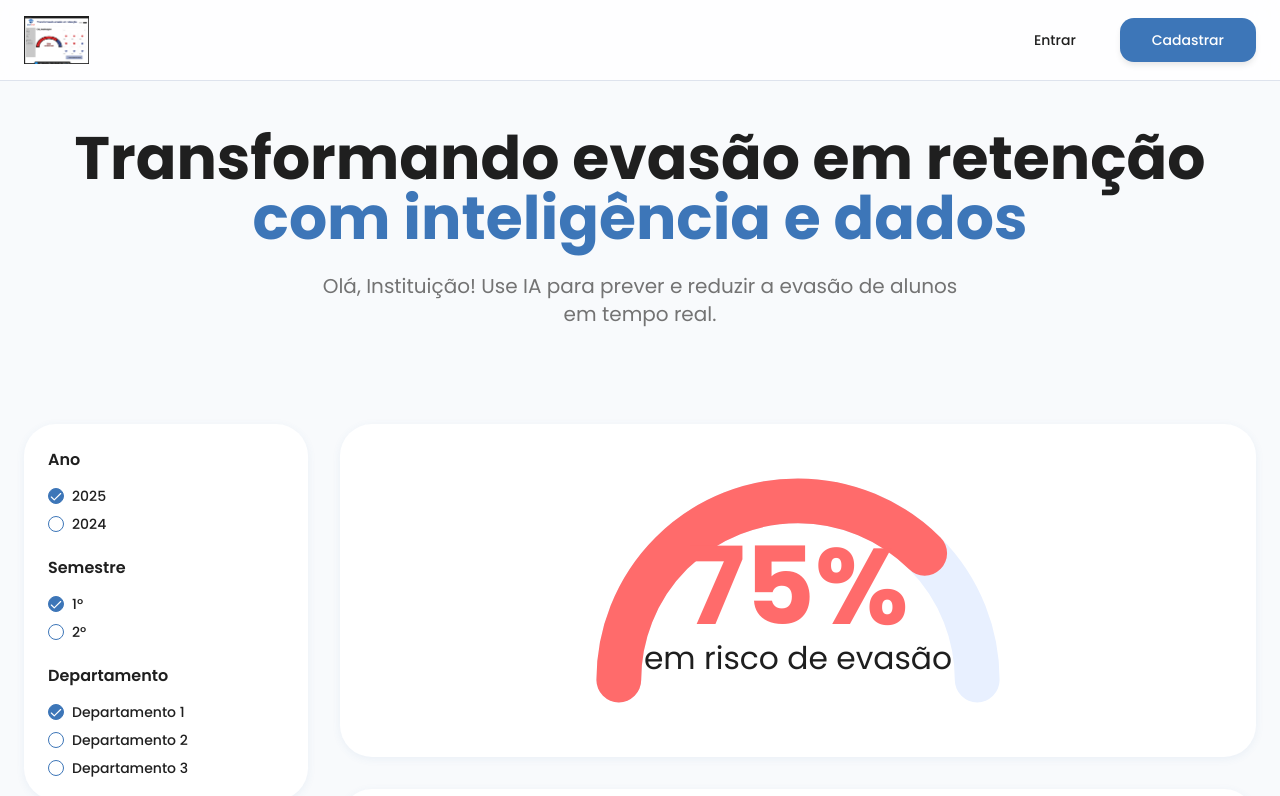
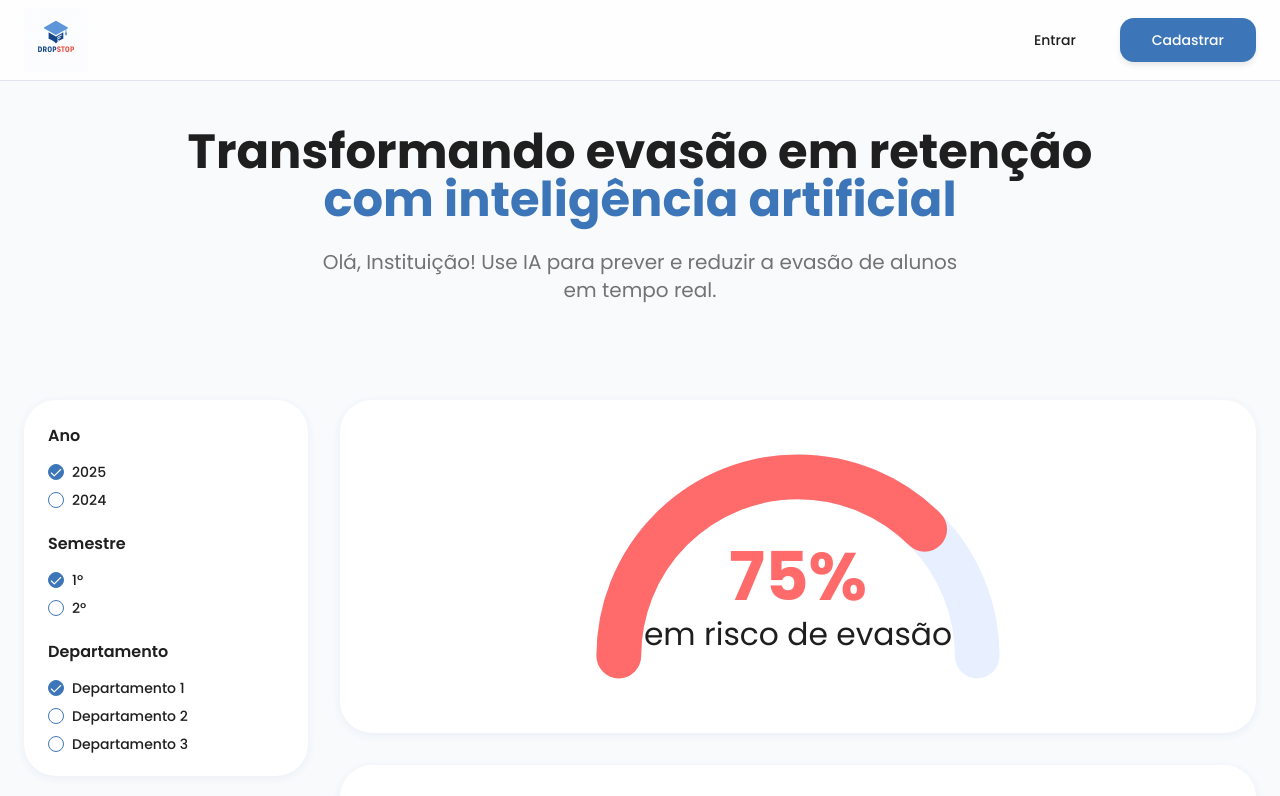
Before and after one commit to gpadun/dropstop-ai-retention, a React (Vite) app: page / in a window 1280 px wide. Shown: the top 796 px of the page. Built offline with nearby package versions, Linux system fonts and the light colour scheme; the HTML template or start-up script is replaced by a standard one.

Commit message:
Refactor: Update logo and text styles

```diff
--- a/src/components/Header.tsx
+++ b/src/components/Header.tsx
@@ -9,7 +9,7 @@ const Header = () => {
           <img
             src={logoDropStop}
             alt="DropStop Logo"
-            className="h-12 w-auto"
+            className="h-16 w-auto"
           />
         </div>
 
--- a/src/components/HeroSection.tsx
+++ b/src/components/HeroSection.tsx
@@ -1,10 +1,10 @@
 const HeroSection = () => {
   return (
     <section className="pt-32 pb-12 text-center animate-fade-in">
-      <h1 className="text-5xl md:text-6xl font-bold text-foreground mb-4 leading-tight">
+      <h1 className="text-4xl md:text-5xl font-bold text-foreground mb-4 leading-tight">
         Transformando evasão em retenção
         <br />
-        <span className="text-primary">com inteligência e dados</span>
+        <span className="text-primary">com inteligência artificial</span>
       </h1>
       <p className="text-xl text-muted-foreground max-w-2xl mx-auto mt-6">
         Olá, Instituição! Use IA para prever e reduzir a evasão de alunos em tempo real.
--- a/src/components/RiskGauge.tsx
+++ b/src/components/RiskGauge.tsx
@@ -45,7 +45,7 @@ const RiskGauge = ({ percentage }: RiskGaugeProps) => {
           x="100"
           y="75"
           textAnchor="middle"
-          className="text-5xl font-bold"
+          className="text-3xl font-bold"
           fill={riskColor}
         >
           {animatedPercentage}%
```
Also changed, not shown: src/assets/logo-dropstop.png.
